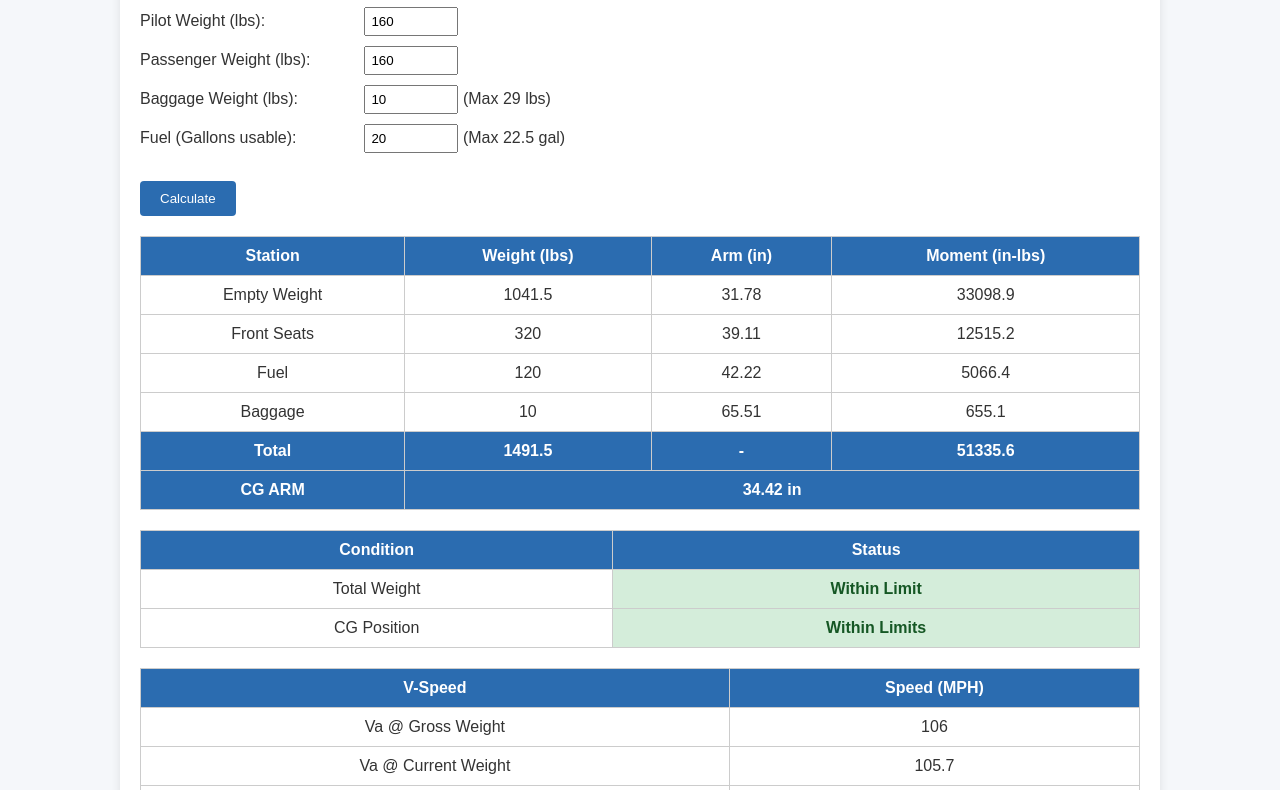
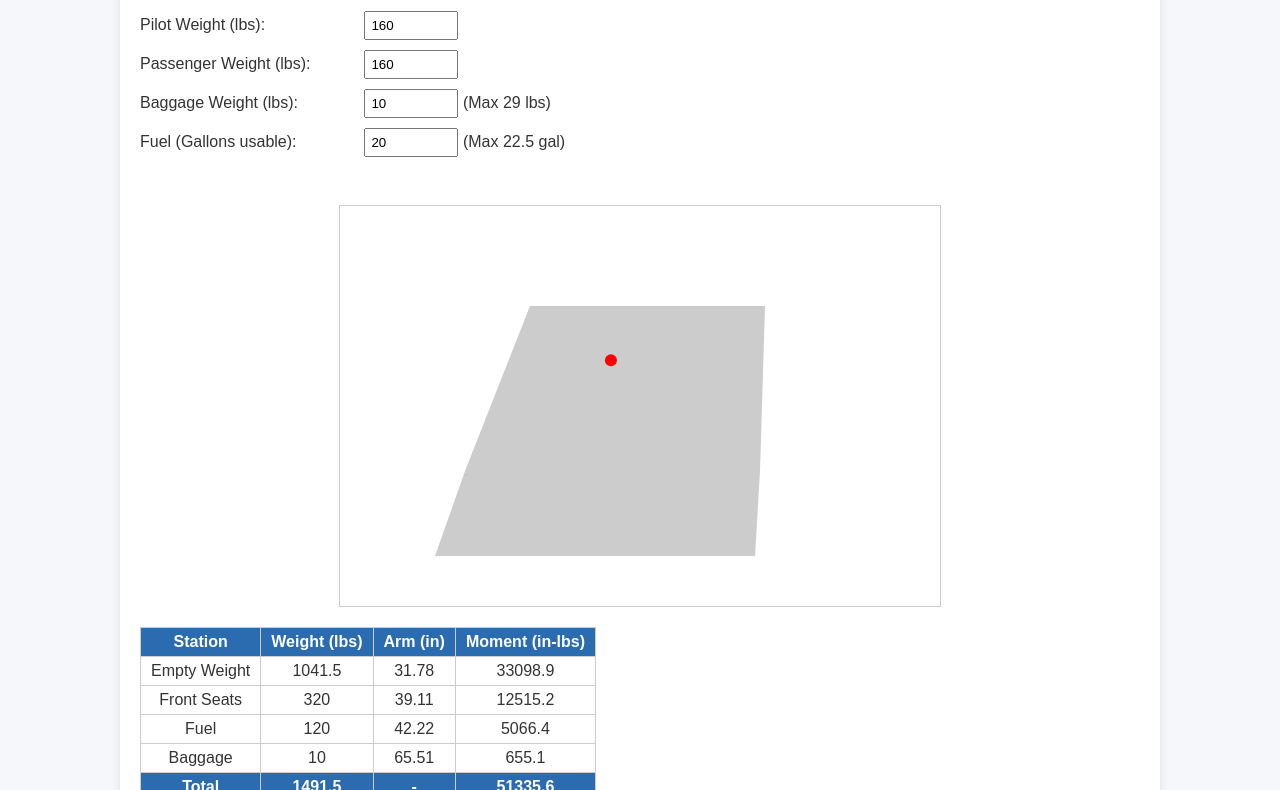
Before and after one commit to machine230/pnwav8r, a website: page wb.html in a window 1280 px wide. Shown: the part 171-961 px from the top of the page. Drawn offline with Linux system fonts and the light colour scheme.

Commit message:
Corrected POH values for Basic Weights and CG Limits for N7798E

```diff
--- a/wb.html
+++ b/wb.html
@@ -8,17 +8,19 @@
         body { font-family: Arial, sans-serif; margin: 0; background-color: #f5f7fa; color: #333; }
         nav { background-color: #2b6cb0; padding: 10px 20px; }
         nav a { color: #fff; text-decoration: none; margin-right: 20px; font-weight: bold; }
-        .container { max-width: 1000px; margin: 40px auto; background: #fff; padding: 20px; border-radius: 8px; box-shadow: 0 0 10px rgba(0,0,0,0.1); }
+        .container { max-width: 1000px; margin: 20px auto; background: #fff; padding: 20px; border-radius: 8px; box-shadow: 0 0 10px rgba(0,0,0,0.1); }
         h1 { text-align: center; color: #2b6cb0; }
         label { display: inline-block; width: 220px; margin-bottom: 10px; }
         input { width: 80px; padding: 5px; margin-bottom: 10px; }
         button { padding: 10px 20px; background-color: #2b6cb0; color: #fff; border: none; border-radius: 4px; cursor: pointer; }
         button:hover { background-color: #1a4e8a; }
-        table { width: 100%; border-collapse: collapse; margin-top: 20px; }
-        th, td { border: 1px solid #ccc; padding: 10px; text-align: center; }
+        table { border-collapse: collapse; margin-top: 20px; width: auto; }
+        th, td { border: 1px solid #ccc; padding: 5px 10px; text-align: center; }
         th { background-color: #2b6cb0; color: #fff; }
         .warning { background-color: #f8d7da; color: #721c24; font-weight: bold; }
         .ok { background-color: #d4edda; color: #155724; font-weight: bold; }
+        canvas { display: block; margin: 20px auto; background: #fff; border: 1px solid #ccc; }
+        .small-text { font-size: 12px; color: #555; text-align: center; margin-top: 20px; }
     </style>
 </head>
 <body>
@@ -29,31 +31,58 @@
 
     <div class="container">
         <h1>N7798E Weight & Balance Calculator</h1>
+        <p style="text-align:center; font-size: 16px; margin-top: -10px;">
+            Tail Number: <strong>N7798E</strong> - Cessna 150
+            (<a href="https://link-to-your-poh.pdf" target="_blank" style="color:#2b6cb0; text-decoration:underline;">View POH</a>)
+        </p>
 
         <label>Pilot Weight (lbs):</label>
-        <input type="number" id="pilotWeight" value="160"><br>
+        <input type="number" id="pilotWeight" value="160" oninput="calculateWB()"><br>
 
         <label>Passenger Weight (lbs):</label>
-        <input type="number" id="passengerWeight" value="160"><br>
+        <input type="number" id="passengerWeight" value="160" oninput="calculateWB()"><br>
 
         <label>Baggage Weight (lbs):</label>
-        <input type="number" id="baggage" value="10" max="29"> (Max 29 lbs)<br>
+        <input type="number" id="baggage" value="10" max="29" oninput="calculateWB()"> (Max 29 lbs)<br>
 
         <label>Fuel (Gallons usable):</label>
-        <input type="number" id="fuel" value="20" max="22.5"> (Max 22.5 gal)<br><br>
+        <input type="number" id="fuel" value="20" max="22.5" oninput="calculateWB()"> (Max 22.5 gal)<br><br>
 
-        <button onclick="calculateWB()">Calculate</button>
+        <canvas id="cgCanvas" width="600" height="400"></canvas>
 
         <div id="breakdown"></div>
         <div id="advisoryTable"></div>
         <div id="vspeeds"></div>
+
+        <h3>Basic Weights (lbs):</h3>
+        <table>
+            <tr><th>Empty Weight</th><th>MGTW</th><th>MRW</th><th>MLW</th></tr>
+            <tr><td>1091</td><td>1600</td><td>1600</td><td>1600</td></tr>
+        </table>
+
+        <h3>Normal category CG Limits (lbs, in):</h3>
+        <table>
+            <tr><th>Up to</th><th>Fwd Limit</th><th>Aft Limit</th></tr>
+            <tr><td>1100</td><td>30.90</td><td>37.30</td></tr>
+            <tr><td>1270</td><td>31.50</td><td>37.40</td></tr>
+            <tr><td>1600</td><td>32.80</td><td>37.50</td></tr>
+        </table>
+
+        <p class="small-text">
+            NB: W&B information in this calculator may not be current or accurate. This calculator is provided as a pre-flight aid but it is not a substitute for the official W&B calculations that the pilot should perform before each flight. Pilots should always calculate the W&B on the ramp prior to takeoff using the latest data from the POH and actual payload weights, and taking into account all circumstances including the difference between takeoff and landing fuel quantity and weight.
+        </p>
     </div>
 
     <script>
         const EMPTY_WEIGHT = 1041.5;
         const EMPTY_CG = 31.78;
-        const MAX_GROSS_WEIGHT = 1500;
-        const CG_LIMITS = { forward: 32.20, aft: 36.00 };
+        const MAX_GROSS_WEIGHT = 1600;
+        const CG_FORWARD_LIMITS = [
+            { weight: 1100, cg: 30.90 },
+            { weight: 1270, cg: 31.50 },
+            { weight: 1600, cg: 32.80 }
+        ];
+        const CG_AFT_LIMIT = 37.50;
         const VA_MAX_GROSS = 106;
         const VR = 55;
         const VX = 60;
@@ -66,14 +95,24 @@
             { name: 'Baggage', weight: () => Math.min(parseFloat(document.getElementById('baggage').value), 29), arm: 65.51 }
         ];
 
+        function interpolateForwardCGLimit(weight) {
+            for (let i = 0; i < CG_FORWARD_LIMITS.length - 1; i++) {
+                const current = CG_FORWARD_LIMITS[i];
+                const next = CG_FORWARD_LIMITS[i + 1];
+                if (weight <= next.weight) {
+                    const ratio = (weight - current.weight) / (next.weight - current.weight);
+                    return current.cg + ratio * (next.cg - current.cg);
+                }
+            }
+            return CG_FORWARD_LIMITS[CG_FORWARD_LIMITS.length - 1].cg;
+        }
+
         function calculateWB() {
             const emptyMoment = EMPTY_WEIGHT * EMPTY_CG;
-
             let totalWeight = EMPTY_WEIGHT;
             let totalMoment = emptyMoment;
 
-            let breakdownRows = `
-                <tr><th>Station</th><th>Weight (lbs)</th><th>Arm (in)</th><th>Moment (in-lbs)</th></tr>
+            let breakdownRows = `<tr><th>Station</th><th>Weight (lbs)</th><th>Arm (in)</th><th>Moment (in-lbs)</th></tr>
                 <tr><td>Empty Weight</td><td>${EMPTY_WEIGHT}</td><td>${EMPTY_CG}</td><td>${emptyMoment.toFixed(1)}</td></tr>`;
 
             STATIONS.forEach(station => {
@@ -85,30 +124,27 @@
             });
 
             const cgPosition = totalMoment / totalWeight;
-            const cgStatus = (cgPosition < CG_LIMITS.forward || cgPosition > CG_LIMITS.aft) ? 'Out of Limits' : 'Within Limits';
+            const forwardLimit = interpolateForwardCGLimit(totalWeight);
+            const cgStatus = (cgPosition < forwardLimit || cgPosition > CG_AFT_LIMIT) ? 'Out of Limits' : 'Within Limits';
             const weightStatus = (totalWeight > MAX_GROSS_WEIGHT) ? 'Over Limit' : 'Within Limit';
             const vaActual = VA_MAX_GROSS * Math.sqrt(totalWeight / MAX_GROSS_WEIGHT);
 
             document.getElementById('breakdown').innerHTML = `<table>${breakdownRows}
                 <tr><th>Total</th><th>${totalWeight.toFixed(1)}</th><th>-</th><th>${totalMoment.toFixed(1)}</th></tr>
-                <tr><th>CG ARM</th><th colspan="3">${cgPosition.toFixed(2)} in</th></tr>
-                </table>`;
+                <tr><th>CG ARM</th><th colspan="3">${cgPosition.toFixed(2)} in</th></tr></table>`;
 
-            let advisoryContent = `
-                <table>
+            let advisoryContent = `<table>
                 <tr><th>Condition</th><th>Status</th></tr>
                 <tr><td>Total Weight</td><td class="${weightStatus === 'Over Limit' ? 'warning' : 'ok'}">${weightStatus}</td></tr>
-                    <tr><td>CG Position</td><td class="${cgStatus === 'Out of Limits' ? 'warning' : 'ok'}">${cgStatus}</td></tr>`;
+                <tr><td>CG Position (${forwardLimit.toFixed(2)} - ${CG_AFT_LIMIT.toFixed(2)} in)</td><td class="${cgStatus === 'Out of Limits' ? 'warning' : 'ok'}">${cgStatus}</td></tr>`;
 
             if (cgStatus === 'Out of Limits') {
                 advisoryContent += `<tr><td colspan="2" class="warning">CG is out of safe limits. Aircraft may become uncontrollable or stall unpredictably.</td></tr>`;
             }
-
             advisoryContent += `</table>`;
             document.getElementById('advisoryTable').innerHTML = advisoryContent;
 
-            document.getElementById('vspeeds').innerHTML = `
-                <table>
+            document.getElementById('vspeeds').innerHTML = `<table>
                 <tr><th>V-Speed</th><th>Speed (MPH)</th></tr>
                 <tr><td>Va @ Gross Weight</td><td>${VA_MAX_GROSS}</td></tr>
                 <tr><td>Va @ Current Weight</td><td>${vaActual.toFixed(1)}</td></tr>
@@ -117,6 +153,35 @@
                 <tr><td>Vy (Best Rate)</td><td>${VY}</td></tr>
                 <tr><td>Vglide (Best Glide)</td><td>${VGLIDE}</td></tr>
             </table>`;
+
+            drawCGGraph(cgPosition, totalWeight);
+        }
+
+        function drawCGGraph(cg, weight) {
+            const canvas = document.getElementById('cgCanvas');
+            const ctx = canvas.getContext('2d');
+            ctx.clearRect(0, 0, canvas.width, canvas.height);
+
+            const xScale = 50;
+            const yScale = 0.5;
+            const xOffset = 50;
+            const yOffset = 350;
+
+            ctx.fillStyle = '#ccc';
+            ctx.beginPath();
+            ctx.moveTo(xOffset + (30.9 - 30) * xScale, yOffset - (1100 - 1100) * yScale);
+            ctx.lineTo(xOffset + (31.5 - 30) * xScale, yOffset - (1270 - 1100) * yScale);
+            ctx.lineTo(xOffset + (32.8 - 30) * xScale, yOffset - (1600 - 1100) * yScale);
+            ctx.lineTo(xOffset + (37.5 - 30) * xScale, yOffset - (1600 - 1100) * yScale);
+            ctx.lineTo(xOffset + (37.4 - 30) * xScale, yOffset - (1270 - 1100) * yScale);
+            ctx.lineTo(xOffset + (37.3 - 30) * xScale, yOffset - (1100 - 1100) * yScale);
+            ctx.closePath();
+            ctx.fill();
+
+            ctx.beginPath();
+            ctx.arc(xOffset + (cg - 30) * xScale, yOffset - (weight - 1100) * yScale, 6, 0, 2 * Math.PI);
+            ctx.fillStyle = 'red';
+            ctx.fill();
         }
 
         calculateWB();
```
Lines whose indentation alone changed are shown as unchanged.
